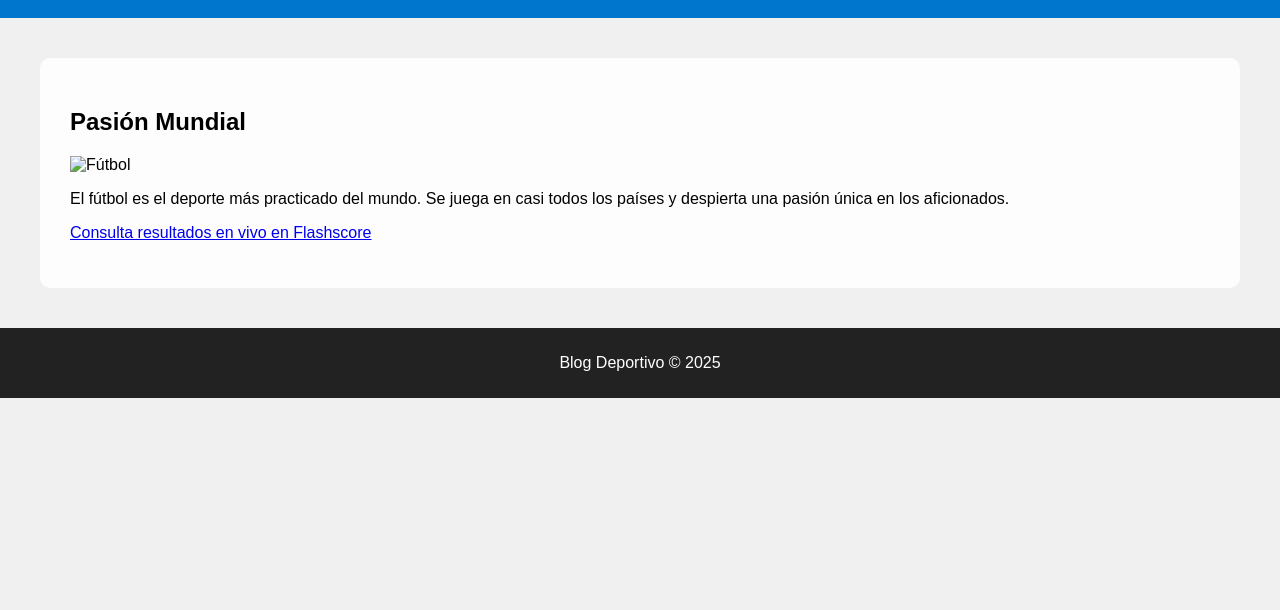
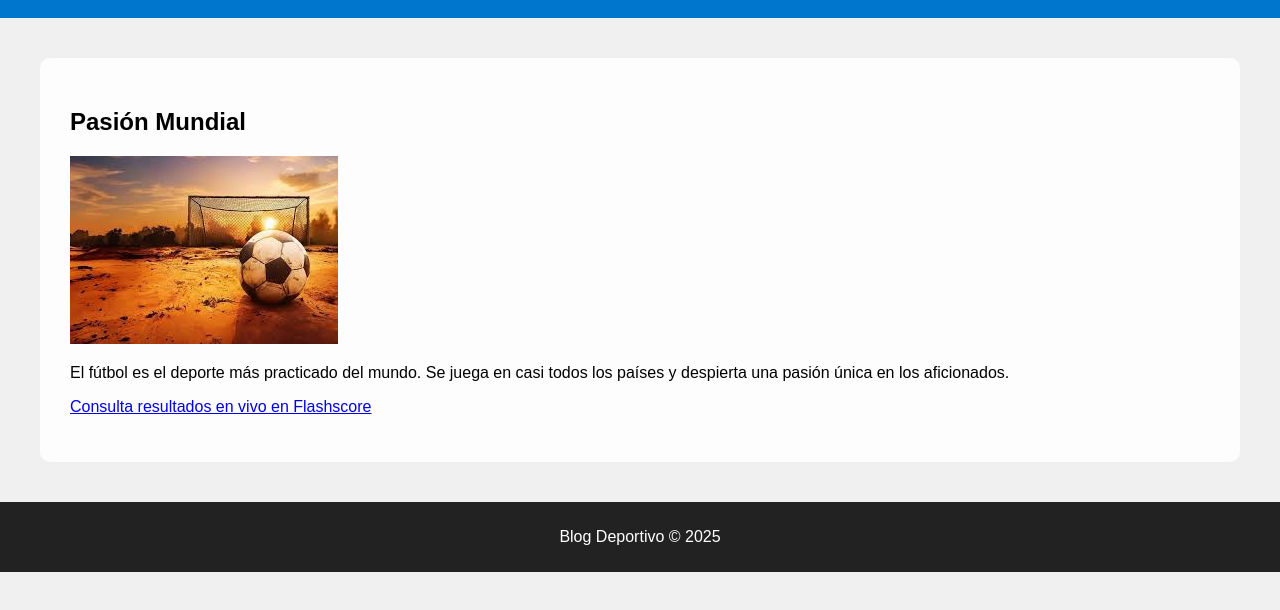
Before and after one commit to sergiocadavid/blog-deportivo-Sergio-Cadavid, a plain HTML site: page entrada1.html in a window 1280 px wide. Shown: the part 120-730 px from the top of the page. Drawn offline with Linux system fonts and the light colour scheme.

Commit message:
entrada1.html

```diff
--- a/entrada1.html
+++ b/entrada1.html
@@ -17,7 +17,7 @@
 
     <main>
         <h2>Pasión Mundial</h2>
-        <img src="imagenes/futbol.jpg" alt="Fútbol">
+        <img src="futbol.jpg" alt="Fútbol">
         <p>El fútbol es el deporte más practicado del mundo. Se juega en casi todos los países y despierta una pasión única en los aficionados.</p>
 		<p><a href="https://www.flashscore.co/" target="_blank">Consulta resultados en vivo en Flashscore</a></p>
     </main>
```
